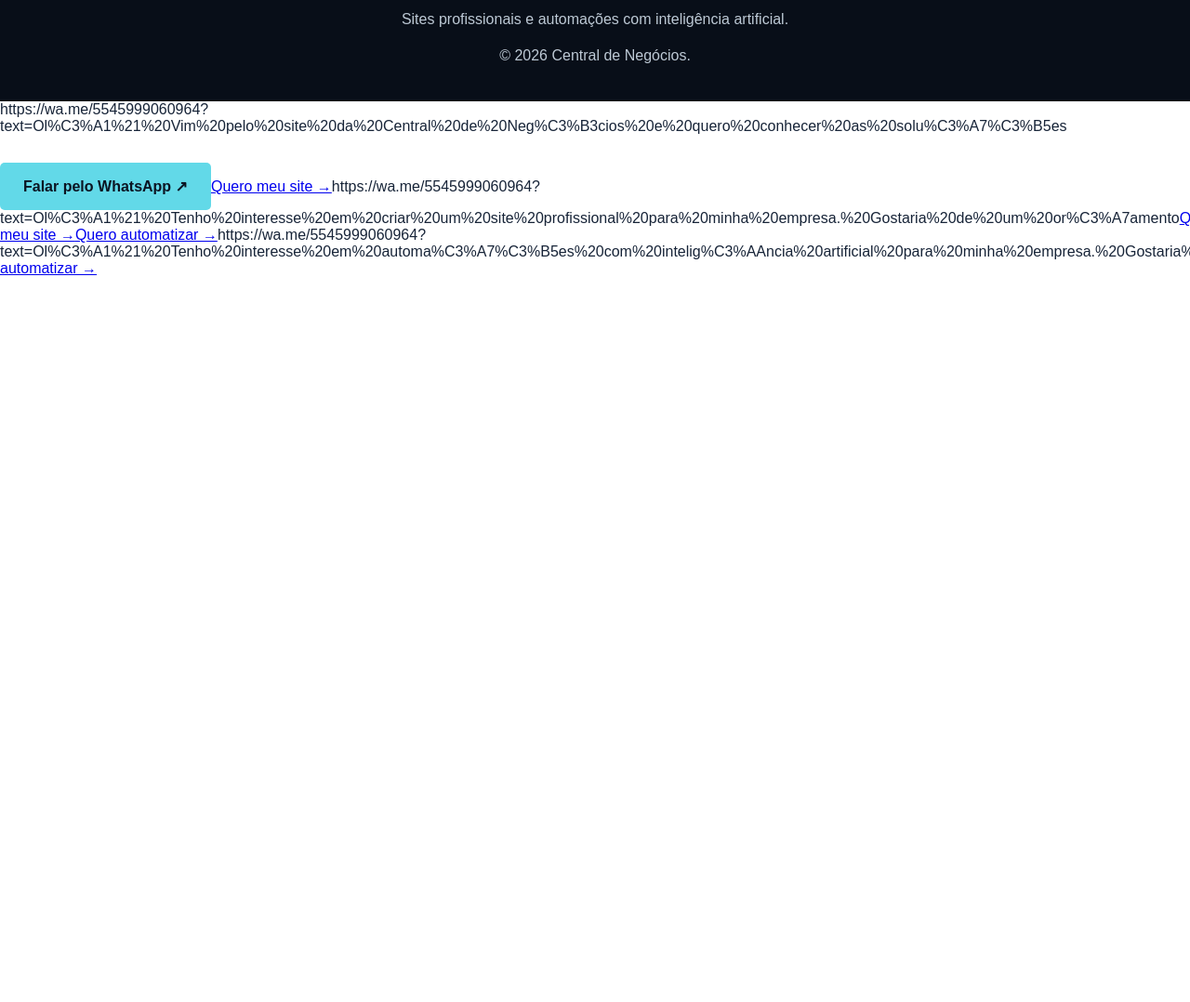
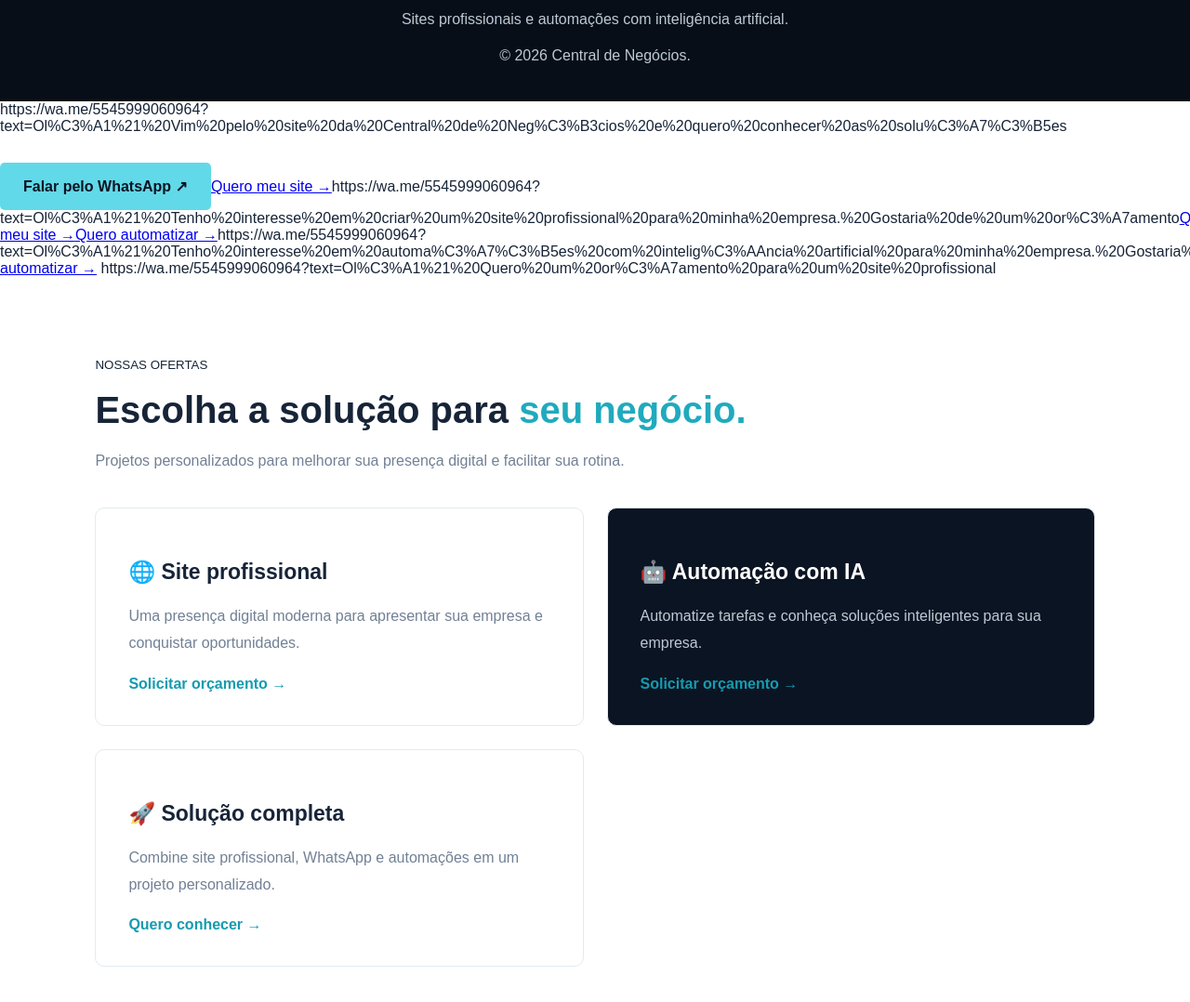
Before and after one commit to samuelsb2810-cloud/central-de-negocios, a plain HTML site: page index.html in a window 1280 px wide. Shown: the part 2666-3744 px from the top of the page at 93% size. Before the commit the page ends 2964 px from the top, so only its background shows below. Drawn offline with Linux system fonts and the light colour scheme.

Commit message:
Update index.html

```diff
--- a/index.html
+++ b/index.html
@@ -136,3 +136,26 @@ document.getElementById("year").textContent=new Date().getFullYear();
 </body>
 </html>https://wa.me/5545999060964?text=Ol%C3%A1%21%20Vim%20pelo%20site%20da%20Central%20de%20Neg%C3%B3cios%20e%20quero%20conhecer%20as%20solu%C3%A7%C3%B5es<a class="btn" href="https://wa.me/5545999060964?text=Ol%C3%A1%21%20Vim%20pelo%20site%20da%20Central%20de%20Neg%C3%B3cios%20e%20quero%20conhecer%20as%20solu%C3%A7%C3%B5es.">Falar
   pelo WhatsApp ↗</a><a href="#contato">Quero meu site →</a>https://wa.me/5545999060964?text=Ol%C3%A1%21%20Tenho%20interesse%20em%20criar%20um%20site%20profissional%20para%20minha%20empresa.%20Gostaria%20de%20um%20or%C3%A7amento<a href="https://wa.me/5545999060964?text=Ol%C3%A1%21%20Tenho%20interesse%20em%20criar%20um%20site%20profissional%20para%20minha%20empresa.%20Gostaria%20de%20um%20or%C3%A7amento.">Quero meu site →</a><a href="#contato">Quero automatizar →</a>https://wa.me/5545999060964?text=Ol%C3%A1%21%20Tenho%20interesse%20em%20automa%C3%A7%C3%B5es%20com%20intelig%C3%AAncia%20artificial%20para%20minha%20empresa.%20Gostaria%20de%20conhecer%20as%20op%C3%A7%C3%B5es<a href="https://wa.me/5545999060964?text=Ol%C3%A1%21%20Tenho%20interesse%20em%20automa%C3%A7%C3%B5es%20com%20intelig%C3%AAncia%20artificial%20para%20minha%20empresa.%20Gostaria%20de%20conhecer%20as%20op%C3%A7%C3%B5es.">Quero automatizar →</a>
+https://wa.me/5545999060964?text=Ol%C3%A1%21%20Quero%20um%20or%C3%A7amento%20para%20um%20site%20profissional
+<section id="planos">
+  <small>NOSSAS OFERTAS</small>
+  <h2>Escolha a solução para <span>seu negócio.</span></h2>
+  <p class="subtitulo">Projetos personalizados para melhorar sua presença digital e facilitar sua rotina.</p>
+  <div class="cards">
+    <div class="card">
+      <h3>🌐 Site profissional</h3>
+      <p>Uma presença digital moderna para apresentar sua empresa e conquistar oportunidades.</p>
+      <a href="https://wa.me/5545999060964?text=Ol%C3%A1%21%20Quero%20um%20or%C3%A7amento%20para%20um%20site%20profissional.">Solicitar orçamento →</a>
+    </div>
+    <div class="card dark">
+      <h3>🤖 Automação com IA</h3>
+      <p>Automatize tarefas e conheça soluções inteligentes para sua empresa.</p>
+      <a href="https://wa.me/5545999060964?text=Ol%C3%A1%21%20Quero%20conhecer%20as%20automa%C3%A7%C3%B5es%20com%20IA.">Solicitar orçamento →</a>
+    </div>
+    <div class="card">
+      <h3>🚀 Solução completa</h3>
+      <p>Combine site profissional, WhatsApp e automações em um projeto personalizado.</p>
+      <a href="https://wa.me/5545999060964?text=Ol%C3%A1%21%20Tenho%20interesse%20em%20um%20projeto%20completo%20para%20minha%20empresa.">Quero conhecer →</a>
+    </div>
+  </div>
+</section>
```
